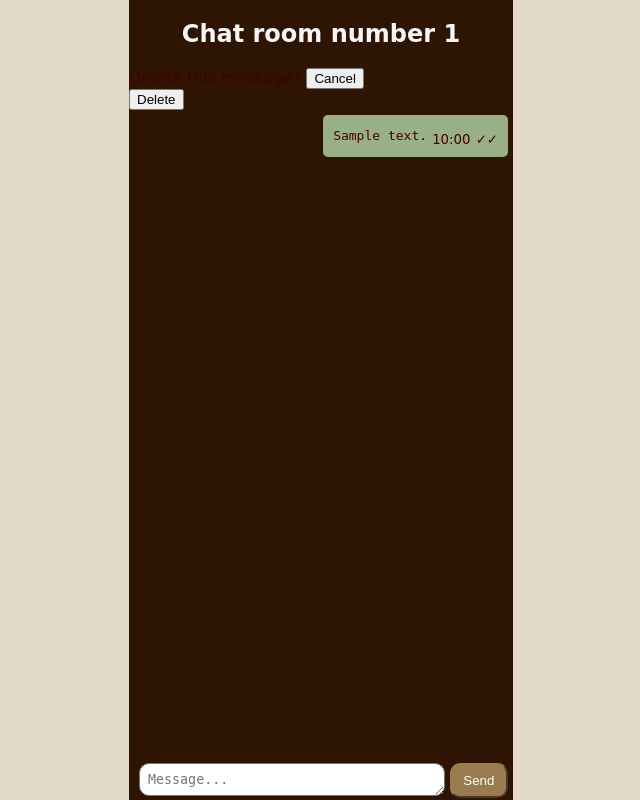
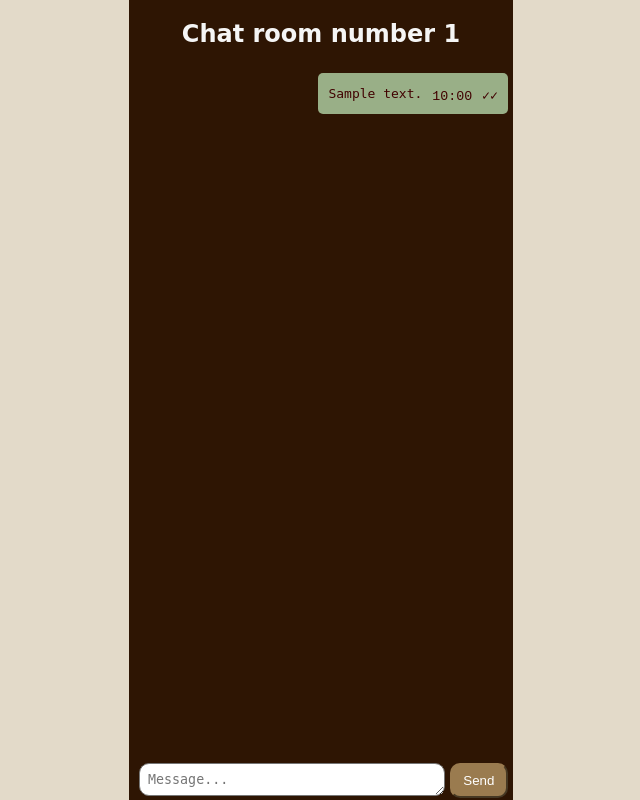
Before and after one commit to taajik/msgr, a Django app: page /m/chats/1/ in a window 1280 px wide. Shown: the whole page, without its empty margins (319-959 px from the left). Run offline with Django 4.2, Linux system fonts and the light colour scheme; a user stored in the database is signed in; tables that the repository leaves empty hold one stand-in row (values such as "Sample post"); data that the repository does not hold is empty.

Commit message:
style message delete modal

```diff
--- a/accounts/templates/registration/login.html
+++ b/accounts/templates/registration/login.html
@@ -2,7 +2,7 @@
 {% load static %}
 
 {% block style %}
-<link type="text/css" rel="stylesheet" href="{% static 'accounts/css/main.css' %}"/>
+<link rel="stylesheet" href="{% static 'accounts/css/main.css' %}">
 {% endblock %}
 
 {% block title %}login - msgr{% endblock %}
--- a/accounts/templates/registration/profile.html
+++ b/accounts/templates/registration/profile.html
@@ -2,7 +2,7 @@
 {% load static %}
 
 {% block style %}
-<link type="text/css" rel="stylesheet" href="{% static 'accounts/css/main.css' %}"/>
+<link rel="stylesheet" href="{% static 'accounts/css/main.css' %}">
 {% endblock %}
 
 {% block title %}profile - msgr{% endblock %}
--- a/accounts/templates/registration/signup.html
+++ b/accounts/templates/registration/signup.html
@@ -2,7 +2,7 @@
 {% load static %}
 
 {% block style %}
-<link type="text/css" rel="stylesheet" href="{% static 'accounts/css/main.css' %}"/>
+<link rel="stylesheet" href="{% static 'accounts/css/main.css' %}">
 {% endblock %}
 
 {% block title %}signup - msgr{% endblock %}
--- a/msgr/static/msgr/css/chat_page.css
+++ b/msgr/static/msgr/css/chat_page.css
@@ -58,10 +58,36 @@
     white-space: pre-wrap;
 }
 
-div.detail {
+span.detail {
     float: right;
     margin-left: 10px;
     font-family: "Courier New", monospace;
+}
+
+div.modal {
+    position: fixed;
+    z-index: 1;
+    top: 0;
+    left: 0;
+    display: none;
+    width: 100%;
+    height: 100%;
+    background-color: rgba(0, 0, 0, 0.3);
+}
+
+div.modal-content {
+    margin: 15vh auto;
+    width: fit-content;
+    padding: 15px 20px 40px;
+    text-align: center;
+    border-radius: 5px;
+    background-color: #9a7b4f;
+}
+
+div.modal-content button {
+    float: left;
+    margin: 5px 2.5%;
+    width: 45%;
 }
 
 .whitespace {
--- a/msgr/static/msgr/css/chats_list.css
+++ b/msgr/static/msgr/css/chats_list.css
@@ -13,7 +13,6 @@
 }
 
 div.chat-title a {
-    display: inline-block;
     overflow: hidden;
     text-overflow: ellipsis;
     max-width: 60%;
--- a/msgr/templates/msgr/chats_list.html
+++ b/msgr/templates/msgr/chats_list.html
@@ -2,8 +2,8 @@
 {% load static %}
 
 {% block style %}
-<link type="text/css" rel="stylesheet" href="{% static 'msgr/css/chats_list.css' %}"/>
-<link type="text/css" rel="stylesheet" href="{% static 'msgr/css/search_form.css' %}"/>
+<link rel="stylesheet" href="{% static 'msgr/css/chats_list.css' %}">
+<link rel="stylesheet" href="{% static 'msgr/css/search_form.css' %}">
 {% endblock %}
 
 {% block title %}chats - msgr{% endblock %}
@@ -35,6 +35,6 @@
     You don't have any chats.
 </div>
 {% endfor %}
-<hr/>
+<hr>
 
 {% endblock %}
--- a/msgr/templates/msgr/search_page.html
+++ b/msgr/templates/msgr/search_page.html
@@ -2,7 +2,7 @@
 {% load static %}
 
 {% block style %}
-<link type="text/css" rel="stylesheet" href="{% static 'msgr/css/search_form.css' %}"/>
+<link rel="stylesheet" href="{% static 'msgr/css/search_form.css' %}">
 {% endblock %}
 
 {% block title %}search - msgr{% endblock %}
--- a/static/css/base.css
+++ b/static/css/base.css
@@ -8,7 +8,7 @@
 }
 
 #container {
-    margin: 0 auto 0;
+    margin: 0 auto;
     min-height: 100vh;
     background-color: #9a7b4f;
 }
@@ -33,14 +33,15 @@
 }
 
 input {
-    padding: 2px;
-    border-radius: 5px;
+    padding: 2px 5px;
+    border-radius: 10px;
     border-color: #9a7b4f;
     background-color: #e3dac9;
 }
 
-input[type=button], input[type=submit], input[type=reset] {
+button, input[type=button], input[type=submit], input[type=reset] {
     padding: 1px 8px;
+    border-radius: 5px;
     border-color: #2e1503;
     cursor: pointer;
     color: white;
--- a/templates/base.html
+++ b/templates/base.html
@@ -6,7 +6,7 @@
     <meta name="viewport" content="width=device-width, initial-scale=1.0">
     {% block scripts %}
     {% endblock %}
-    <link type="text/css" rel="stylesheet" href="{% static 'css/base.css' %}"/>
+    <link rel="stylesheet" href="{% static 'css/base.css' %}">
     {% block style %}
     {% endblock %}
     <title>{% block title %}msgr{% endblock %}</title>
```
